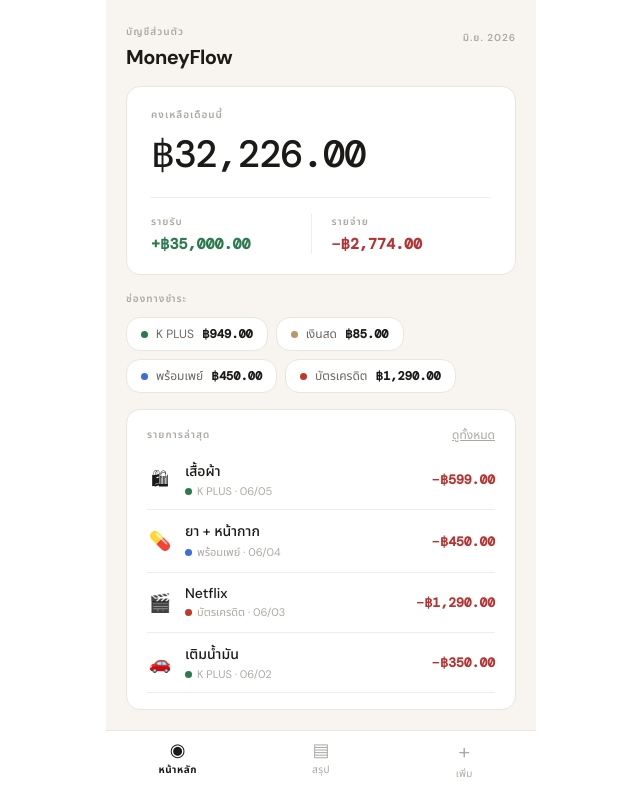
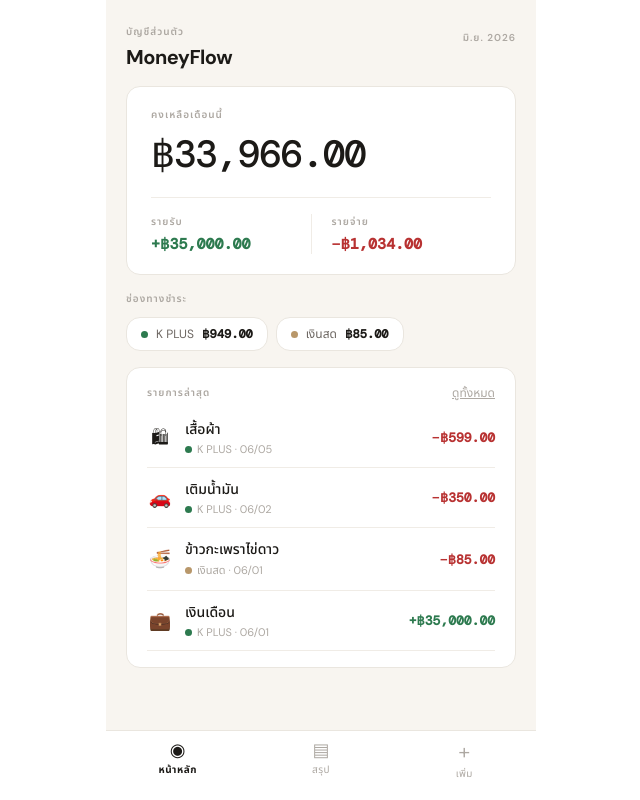
Before and after one commit to AchxBanana/moneyFlow, a React (Vite) app: page / in a window 1280 px wide. Shown: the whole page, without its empty margins (319-959 px from the left). Built offline with nearby package versions, Linux system fonts and the light colour scheme.

Commit message:
Edit list

```diff
--- a/src/App.jsx
+++ b/src/App.jsx
@@ -3,10 +3,7 @@ import { useState, useMemo, useEffect } from "react";
 const METHODS = [
   { id: "kplus", label: "K PLUS", dot: "#2D7A4F" },
   { id: "cash", label: "เงินสด", dot: "#B8976A" },
-  { id: "scb", label: "SCB Easy", dot: "#7B5EA7" },
-  { id: "promptpay", label: "พร้อมเพย์", dot: "#3A6FD8" },
-  { id: "credit", label: "บัตรเครดิต", dot: "#C0392B" },
-  { id: "other", label: "อื่นๆ", dot: "#999" },
+  { id: "ThaiPlus", label: "ThaiPlus", dot: "#999" },
 ];
 
 const CATS = [
@@ -27,9 +24,7 @@ const SEED = [
   { id: 1, type: "expense", amount: 85, desc: "ข้าวกะเพราไข่ดาว", category: "food", method: "cash", date: "2026-06-01" },
   { id: 2, type: "expense", amount: 350, desc: "เติมน้ำมัน", category: "transport", method: "kplus", date: "2026-06-02" },
   { id: 3, type: "income", amount: 35000, desc: "เงินเดือน", category: "income", method: "kplus", date: "2026-06-01" },
-  { id: 4, type: "expense", amount: 1290, desc: "Netflix", category: "entertainment", method: "credit", date: "2026-06-03" },
-  { id: 5, type: "expense", amount: 450, desc: "ยา + หน้ากาก", category: "health", method: "promptpay", date: "2026-06-04" },
-  { id: 6, type: "expense", amount: 599, desc: "เสื้อผ้า", category: "shopping", method: "kplus", date: "2026-06-05" },
+  { id: 4, type: "expense", amount: 599, desc: "เสื้อผ้า", category: "shopping", method: "kplus", date: "2026-06-05" },
 ];
 
 // ── PALETTE ──────────────────────────────────────────────
```
